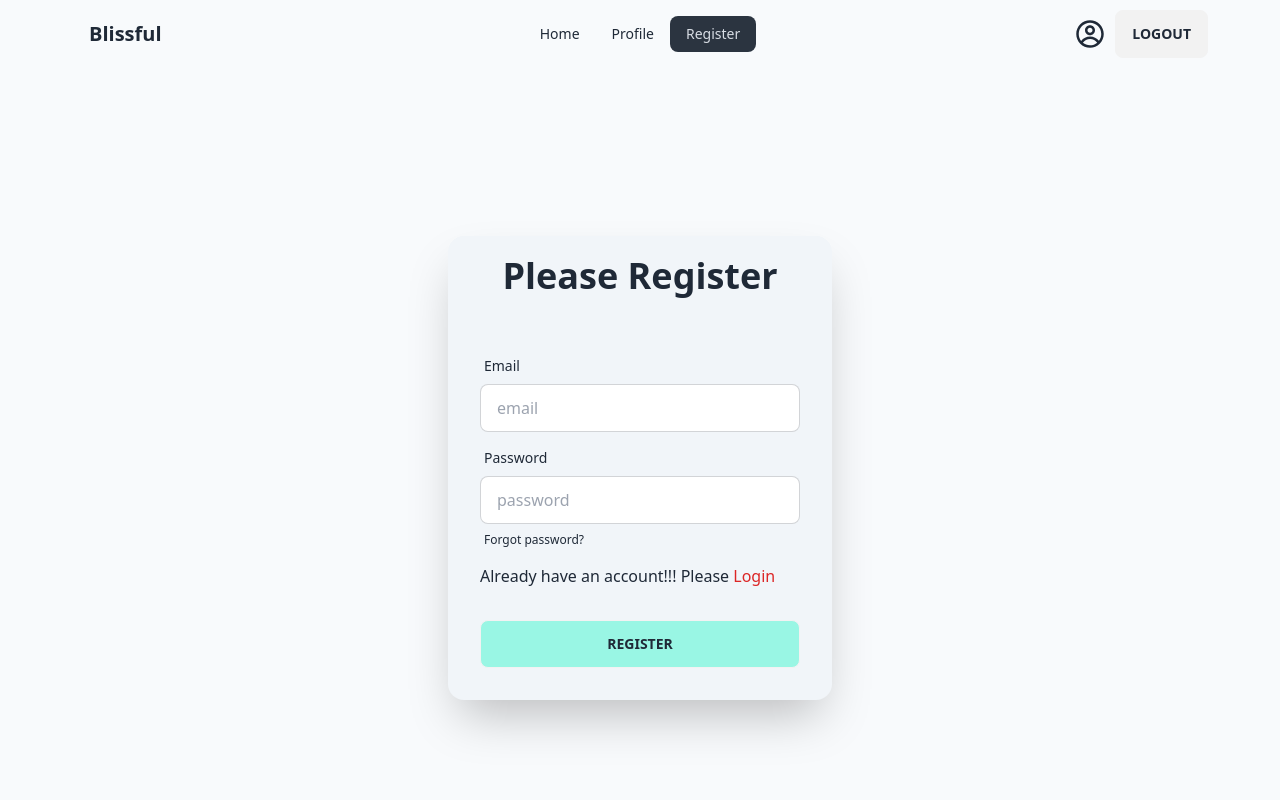
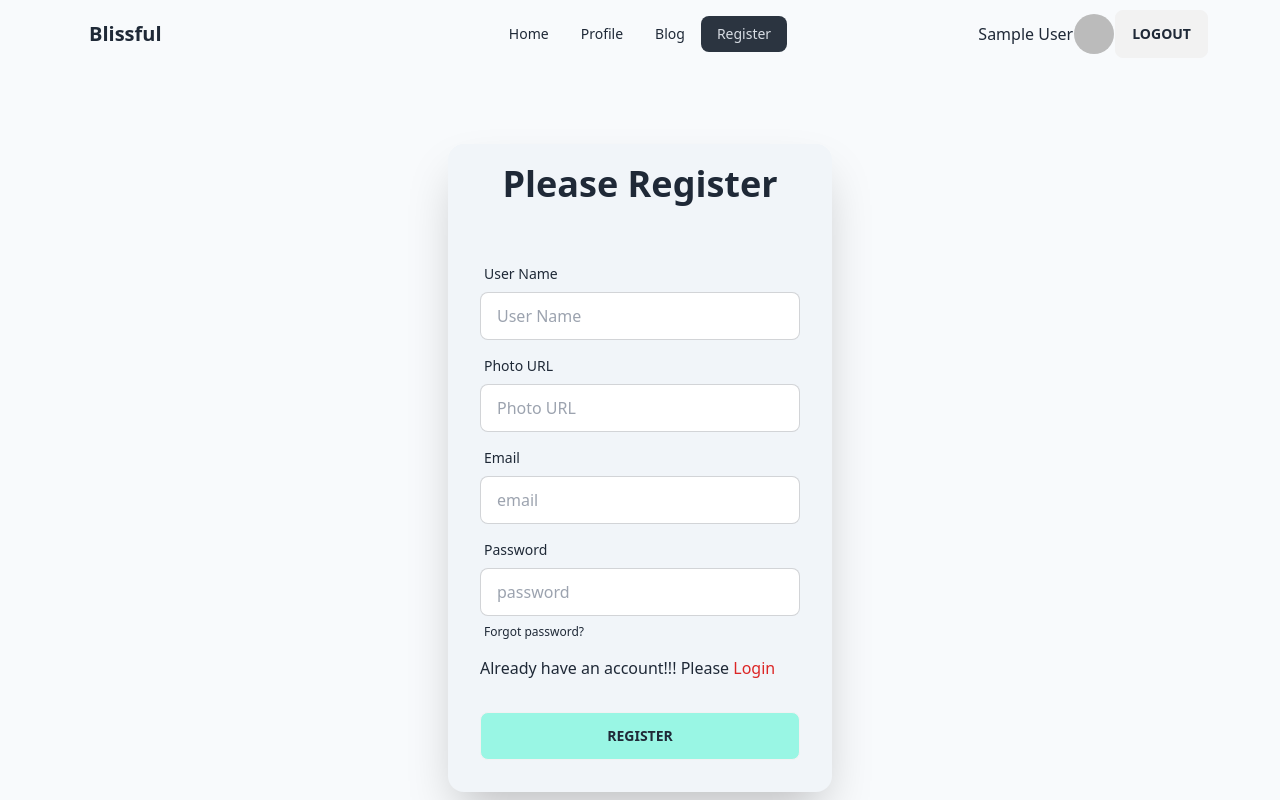
Before and after one commit to shimu-7/event-management, a React (Vite) app: page /register in a window 1280 px wide. Shown: the top 800 px of the page. Built offline with nearby package versions, Linux system fonts and the light colour scheme; no server answers; sample sign-in values are in the browser's storage.

Commit message:
extra two private route profile and my blog added

```diff
--- /dev/null
+++ b/src/pages/Blog.jsx
@@ -0,0 +1,33 @@
+import { useContext } from "react";
+import Footer from "../components/Footer";
+import Navbar from "../shared/Navbar";
+import { AuthContext } from "../providers/AuthProvider";
+import { Link } from "react-router-dom";
+
+
+const Blog = () => {
+    const { user } = useContext(AuthContext);
+    return (
+        <div>
+            <Navbar></Navbar>
+
+            <h1 className="text-2xl my-5 font-bold text-center">{user.displayName}'s Blog</h1>
+            <div className="card  card-compact  bg-base-100 shadow-xl">
+                <figure><img src="https://encrypted-tbn0.gstatic.com/images?q=tbn:ANd9GcT8lUxfu0j72EtVywUBDBrGTAE9hKH9WneLWuZ5Ld5uGA&s" className='w-full h-[300px]' alt="Shoes" /></figure>
+                <div className="card-body">
+
+                    <p className="font-medium">A wedding planner is a professional who assists with the design, planning and management of a client's wedding. Weddings are significant events in people's lives and as such, couples are often willing to spend considerable amount of money to ensure that their weddings are well-organized.Wedding planners support couples and their families with the organisation, hiring, purchasing and management involved with planning a successful wedding. For some clients, they will only be involved in specific aspects of the process, such as hiring caterers and entertainment or supporting on the day itself.</p>
+
+                    <div className="card-actions justify-end">
+                        <Link to={`/`}><button className="btn bg-teal-100 w-full">Go Back</button></Link>
+                    </div>
+                </div>
+            </div>
+
+            <Footer></Footer>
+
+        </div>
+    );
+};
+
+export default Blog;
--- a/src/pages/Profile.jsx
+++ b/src/pages/Profile.jsx
@@ -12,9 +12,9 @@ const Profile = () => {
             <Navbar></Navbar>
             <h2 className="text-3xl my-10 text-center font-semibold">My Account</h2>
             <div>
-                <div className="grid h-20 rounded bg-emerald-100 text-black place-content-center">{user.displayName ? user.displayName : 'Display name Not Showed'
+                <div className="grid h-20 rounded bg-emerald-100 font-medium text-black place-content-center">{user.displayName ? user.displayName : 'Display name Not Showed'
                 }</div>
-                <div className="grid  h-20 rounded bg-accent text-accent-content place-content-center">{user.photoURL? user.photoURL :<CgProfile className="text-5xl"></CgProfile>}</div>
+                <div className="grid  h-20 rounded bg-accent  place-content-center">{user.photoURL? <img className="h-16 w-20 rounded-full" src={user.photoURL}></img> :<CgProfile className="text-5xl"></CgProfile>}</div>
                 <div className="grid  h-20 rounded bg-emerald-100 text-black font-medium place-content-center">{user.email}</div>
             </div>
             <Footer></Footer>
--- a/src/pages/Register.jsx
+++ b/src/pages/Register.jsx
@@ -4,6 +4,8 @@ import { useContext, useState } from "react";
 import { AuthContext } from "../providers/AuthProvider";
 import toast, { Toaster } from "react-hot-toast";
 import Footer from "../components/Footer";
+import { updateProfile } from "firebase/auth";
+
 
 
 const Register = () => {
@@ -11,6 +13,7 @@ const Register = () => {
     const [regError, setRegError] = useState(null);
 
     const { createUser } = useContext(AuthContext);
+
 
     const location = useLocation();
     const navigate = useNavigate();
@@ -21,17 +24,25 @@ const Register = () => {
         e.preventDefault();
         const email = e.target.email.value;
         const password = e.target.password.value;
-        console.log(email, password);
+        const username = e.target.name.value;
+        const photo = e.target.photo.value;
+        console.log(email, password, username, photo);
         setRegError(null);
 
-        createUser(email, password)
+        createUser(email, password, username, photo)
             .then(result => {
                 console.log(result.user);
+
+                updateProfile(result.user,{
+                    displayName: username, photoURL: photo
+                })
+                .then()
+                .catch()
 
                 toast('Registration successful');
                 setTimeout(() => {
                     navigate(location?.state ? location.state : '/')
-                  }, 1000);
+                }, 1000);
 
             })
             .catch(error => {
@@ -52,6 +63,18 @@ const Register = () => {
 
                         <h1 className="text-4xl font-bold text-center my-5">Please Register</h1>
                         <form onSubmit={handleRegister} className="card-body">
+                            <div className="form-control">
+                                <label className="label">
+                                    <span className="label-text">User Name</span>
+                                </label>
+                                <input type="text" placeholder="User Name" className="input input-bordered" name="name" required />
+                            </div>
+                            <div className="form-control">
+                                <label className="label">
+                                    <span className="label-text">Photo URL</span>
+                                </label>
+                                <input type="url" placeholder="Photo URL" className="input input-bordered" name="photo"  />
+                            </div>
                             <div className="form-control">
                                 <label className="label">
                                     <span className="label-text">Email</span>
--- a/src/providers/AuthProvider.jsx
+++ b/src/providers/AuthProvider.jsx
@@ -5,36 +5,38 @@ import app from "../firebase/firebase.config";
 
 export const AuthContext = createContext(null)
 const auth = getAuth(app);
-const AuthProvider = ({children}) => {
+const AuthProvider = ({ children }) => {
 
-    const [user,setUser] = useState(null);
-    const [isLoading, setIsLoading] =useState(true);
+    const [user, setUser] = useState(null);
+    const [isLoading, setIsLoading] = useState(true);
 
-    const createUser =(email,password) =>{
+    const createUser = (email, password, username, photo) => {
         setIsLoading(true);
-        return createUserWithEmailAndPassword(auth,email,password);
-    }
-
-    const logIn =(email,password) =>{
-        setIsLoading(true);
-        return signInWithEmailAndPassword(auth,email,password);
+        return createUserWithEmailAndPassword(auth, email, password, username, photo);
     }
 
 
-    useEffect(()=>{
-       const unSubscribe = onAuthStateChanged(auth, currentUser =>{
+
+    const logIn = (email, password) => {
+        setIsLoading(true);
+        return signInWithEmailAndPassword(auth, email, password);
+    }
+
+
+    useEffect(() => {
+        const unSubscribe = onAuthStateChanged(auth, currentUser => {
             setUser(currentUser);
             setIsLoading(false);
         });
-        return ()=> unSubscribe();
-    },[]);
+        return () => unSubscribe();
+    }, []);
 
-    const logOut = () =>{
+    const logOut = () => {
         setIsLoading(true);
         return signOut(auth);
     }
 
-    const authInfo={user,createUser,logIn,logOut, isLoading}
+    const authInfo = { user, createUser, logIn, logOut, isLoading }
     return (
         <AuthContext.Provider value={authInfo}>
             {children}
--- a/src/routes/Router.jsx
+++ b/src/routes/Router.jsx
@@ -8,6 +8,7 @@ import Details from "../pages/Details";
 import PrivateRoute from "./PrivateRoute";
 import ErrorPage from "../pages/ErrorPage";
 import Profile from "../pages/Profile";
+import Blog from "../pages/Blog";
 
 
 const router = createBrowserRouter([
@@ -41,7 +42,12 @@ const router = createBrowserRouter([
         {
           path: "/profile",
           element: <PrivateRoute><Profile></Profile></PrivateRoute>
+        },
+        {
+          path: "/blog",
+          element: <PrivateRoute><Blog></Blog></PrivateRoute>
         }
+
       ]
     },
   ]);
--- a/src/shared/Navbar.jsx
+++ b/src/shared/Navbar.jsx
@@ -14,6 +14,7 @@ const Navbar = () => {
         {/* <li><NavLink >About</NavLink></li> */}
 
         <li><NavLink to="/profile">Profile</NavLink></li>
+        <li><NavLink to="/blog">Blog</NavLink></li>
         <li><NavLink to="/register">Register</NavLink></li>
         {/* <li><NavLink to="/login">Login</NavLink></li> */}
 
@@ -40,9 +41,16 @@ const Navbar = () => {
                         }
                     </ul>
                 </div>
-                <div className="navbar-end">
+                <div className="navbar-end gap-[1px]">
+                    <div>
+                        {
+                            user?.displayName ? <p className="font-medium">{user.displayName}</p>: " "
+                        }
+                    </div>
                     <div className="w-10 rounded-full">
-                        <CgProfile className="text-3xl"></CgProfile>
+                        {
+                            user?.photoURL ? <img src={user.photoURL} className="h-10 w-10 rounded-full"></img> : <CgProfile className="text-3xl"></CgProfile>
+                        }
                     </div>
                     {
                         user ? <Link to="/"><button onClick={logOut} className="btn">Logout</button></Link> :<Link to="/login"> <button className="btn">Login</button></Link>
```
